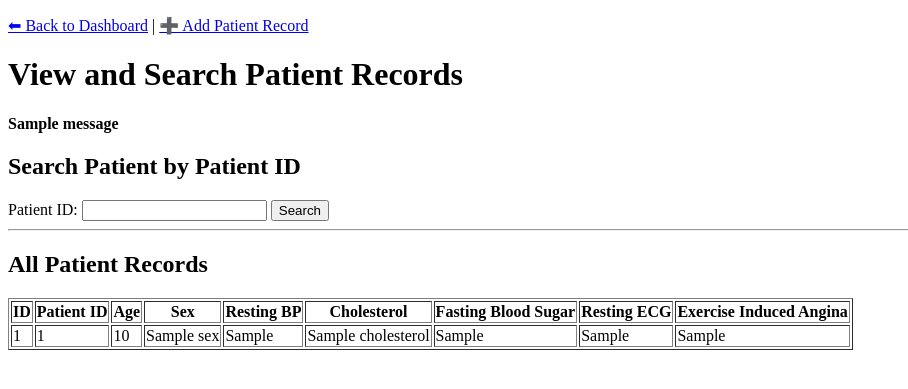
After one commit to Abhishek5256/Secure_healthcare_system, a Flask app: template templates/patient_view.html in a window 1280 px wide. The commit adds this page. Shown: the top 389 px of the page, without its empty margins (0-908 px from the left). Run offline with Flask 3, Linux system fonts and the light colour scheme; the template is opened without the code that fills it: most values are stand-ins (such as "Sample title", 1, 10 or a date in 2020); one stand-in notice (Sample message) is shown.

Commit message:
Added direct patient search page accessible after login

```diff
--- a/app.py
+++ b/app.py
@@ -1,35 +1,79 @@
 # app.py
 # Main Flask application file.
-# This file controls routing, login sessions, and patient record access.
+# This version shows all patient data on the view/search page by default,
+# and allows searching for a specific patient on the same page.
 
 from flask import Flask, render_template, request, redirect, url_for, flash, session
 from database import init_db
-from auth import register_user, login_user
-from patient import add_patient_record, get_patient_by_db_id, get_patient_by_patient_id
+from auth import register_user, login_user, get_user_role
+from patient import add_patient_record, get_patient_by_patient_id, get_all_patients
+from security import encrypt_value, decrypt_value, validate_patient_data
+from audit import log_event
 
 app = Flask(__name__)
 app.secret_key = "simple-secret-key"
 
 
+def require_login():
+    # Ensure the user is logged in.
+    return "username" in session
+
+
+def require_role(allowed_roles):
+    # Check whether the logged-in user has an allowed role.
+    username = session.get("username")
+    if not username:
+        return False
+    role = get_user_role(username)
+    return role in allowed_roles
+
+
+def decrypt_patient_record(patient):
+    # Convert sqlite row to dictionary and decrypt cholesterol field.
+    patient_dict = dict(patient)
+
+    try:
+        patient_dict["cholesterol"] = decrypt_value(patient_dict["cholesterol"])
+    except Exception:
+        # If value is not encrypted, show it as-is
+        patient_dict["cholesterol"] = patient_dict["cholesterol"]
+
+    return patient_dict
+
+
+def decrypt_patient_list(patients):
+    # Decrypt cholesterol for all patient records in a list.
+    decrypted_patients = []
+
+    for patient in patients:
+        decrypted_patients.append(decrypt_patient_record(patient))
+
+    return decrypted_patients
+
+
 @app.route("/")
 def home():
-    # Display the home page.
+    # Show landing page to unauthenticated users,
+    # and dashboard to logged-in users.
+    if require_login():
+        return redirect(url_for("dashboard"))
     return render_template("index.html")
 
 
 @app.route("/register", methods=["GET", "POST"])
 def register():
-    # Handle user registration.
+    # Register a new user.
     if request.method == "POST":
-        username = request.form["username"]
-        password = request.form["password"]
+        username = request.form["username"].strip()
+        password = request.form["password"].strip()
+        role = request.form["role"].strip()
 
-        if not username or not password:
-            flash("Username and password are required.")
+        if not username or not password or not role:
+            flash("All fields are required.")
             return redirect(url_for("register"))
 
         try:
-            register_user(username, password)
+            register_user(username, password, role)
             flash("Registration successful. Please log in.")
             return redirect(url_for("login"))
         except Exception:
@@ -41,48 +85,69 @@ def register():
 
 @app.route("/login", methods=["GET", "POST"])
 def login():
-    # Handle user login and create a session for the authenticated user.
+    # Log in the user and create a session.
     if request.method == "POST":
-        username = request.form["username"]
-        password = request.form["password"]
+        username = request.form["username"].strip()
+        password = request.form["password"].strip()
 
         if login_user(username, password):
             session["username"] = username
+            session["role"] = get_user_role(username)
+            log_event(username, "Logged in")
             flash("Login successful.")
-            return redirect(url_for("home"))
-        else:
-            flash("Invalid username or password.")
-            return redirect(url_for("login"))
+            return redirect(url_for("dashboard"))
+
+        flash("Invalid username or password.")
+        return redirect(url_for("login"))
 
     return render_template("login.html")
 
 
 @app.route("/logout")
 def logout():
-    # End the user session and log the user out.
-    session.pop("username", None)
+    # Clear the session and log out.
+    username = session.get("username", "Unknown")
+    log_event(username, "Logged out")
+    session.clear()
     flash("You have been logged out.")
-    return redirect(url_for("home"))
+    return redirect(url_for("login"))
+
+
+@app.route("/dashboard")
+def dashboard():
+    # Show dashboard after login.
+    if not require_login():
+        flash("Please log in first.")
+        return redirect(url_for("login"))
+
+    return render_template(
+        "dashboard.html",
+        username=session.get("username"),
+        role=session.get("role")
+    )
 
 
 @app.route("/add_patient", methods=["GET", "POST"])
 def add_patient():
-    # Only logged-in users can access this page.
-    if "username" not in session:
-        flash("Please log in to add patient records.")
+    # Only admin and clinician roles can add patient records.
+    if not require_login():
+        flash("Please log in first.")
         return redirect(url_for("login"))
 
+    if not require_role(["admin", "clinician"]):
+        flash("You do not have permission to add patient records.")
+        return redirect(url_for("dashboard"))
+
     if request.method == "POST":
-        patient_id = request.form["patient_id"]
-        age = request.form["age"]
-        sex = request.form["sex"]
-        resting_bp = request.form["resting_bp"]
-        cholesterol = request.form["cholesterol"]
-        fasting_blood_sugar = request.form["fasting_blood_sugar"]
-        resting_ecg = request.form["resting_ecg"]
-        exercise_induced_angina = request.form["exercise_induced_angina"]
+        patient_id = request.form["patient_id"].strip()
+        age = request.form["age"].strip()
+        sex = request.form["sex"].strip()
+        resting_bp = request.form["resting_bp"].strip()
+        cholesterol = request.form["cholesterol"].strip()
+        fasting_blood_sugar = request.form["fasting_blood_sugar"].strip()
+        resting_ecg = request.form["resting_ecg"].strip()
+        exercise_induced_angina = request.form["exercise_induced_angina"].strip()
 
-        # Basic validation to prevent incomplete records
         if not all([
             patient_id, age, sex, resting_bp, cholesterol,
             fasting_blood_sugar, resting_ecg, exercise_induced_angina
@@ -90,60 +155,105 @@ def add_patient():
             flash("All patient fields are required.")
             return redirect(url_for("add_patient"))
 
-        # Save the patient and get the internal database row id
-        new_record_id = add_patient_record(
-            patient_id, age, sex, resting_bp, cholesterol,
-            fasting_blood_sugar, resting_ecg, exercise_induced_angina
-        )
+        validation_errors = validate_patient_data(age, resting_bp, cholesterol)
+        if validation_errors:
+            for error in validation_errors:
+                flash(error)
+            return redirect(url_for("add_patient"))
 
-        flash("Patient added successfully.")
-        return redirect(url_for("patient_result", record_id=new_record_id))
+        try:
+            encrypted_cholesterol = encrypt_value(cholesterol)
+
+            add_patient_record(
+                patient_id=patient_id,
+                age=age,
+                sex=sex,
+                resting_bp=resting_bp,
+                cholesterol=encrypted_cholesterol,
+                fasting_blood_sugar=fasting_blood_sugar,
+                resting_ecg=resting_ecg,
+                exercise_induced_angina=exercise_induced_angina
+            )
+
+            log_event(session["username"], f"Added patient record {patient_id}")
+            flash("Patient added successfully.")
+
+            # After adding, go to the main view/search page that shows all data
+            return redirect(url_for("patient_view_page"))
+
+        except Exception as e:
+            flash(f"Patient ID already exists or record could not be saved. {e}")
+            return redirect(url_for("add_patient"))
 
     return render_template("add_patient.html")
 
 
-@app.route("/patient/<int:record_id>")
-def patient_result(record_id):
-    # Show only the newly added or selected patient record.
-    if "username" not in session:
-        flash("Please log in to view patient records.")
+@app.route("/patient_view")
+def patient_view_page():
+    # Show all patient records by default on the same page as search.
+    if not require_login():
+        flash("Please log in first.")
         return redirect(url_for("login"))
 
-    patient = get_patient_by_db_id(record_id)
+    if not require_role(["admin", "clinician"]):
+        flash("You do not have permission to view patient records.")
+        return redirect(url_for("dashboard"))
+
+    patients = get_all_patients()
+    decrypted_patients = decrypt_patient_list(patients)
+
+    log_event(session["username"], "Viewed all patient records")
+    return render_template(
+        "patient_view.html",
+        patients=decrypted_patients,
+        searched_patient=None
+    )
+
+
+@app.route("/patient_search", methods=["POST"])
+def patient_search():
+    # Search patient by Patient ID on the same page that already shows data.
+    if not require_login():
+        flash("Please log in first.")
+        return redirect(url_for("login"))
+
+    if not require_role(["admin", "clinician"]):
+        flash("You do not have permission to search patient records.")
+        return redirect(url_for("dashboard"))
+
+    patient_id = request.form["patient_id"].strip()
+
+    all_patients = decrypt_patient_list(get_all_patients())
+
+    if not patient_id:
+        flash("Please enter a Patient ID.")
+        return render_template(
+            "patient_view.html",
+            patients=all_patients,
+            searched_patient=None
+        )
+
+    patient = get_patient_by_patient_id(patient_id)
 
     if not patient:
-        flash("Patient record not found.")
-        return redirect(url_for("home"))
+        flash("No patient found with that Patient ID.")
+        log_event(session["username"], f"Search failed for patient record {patient_id}")
+        return render_template(
+            "patient_view.html",
+            patients=all_patients,
+            searched_patient=None
+        )
 
-    return render_template("patient_result.html", patient=patient)
+    searched_patient = decrypt_patient_record(patient)
 
-
-@app.route("/search_patient", methods=["GET", "POST"])
-def search_patient():
-    # Search patient record using Patient ID.
-    if "username" not in session:
-        flash("Please log in to search patient records.")
-        return redirect(url_for("login"))
-
-    if request.method == "POST":
-        patient_id = request.form["patient_id"]
-
-        if not patient_id:
-            flash("Please enter a Patient ID.")
-            return redirect(url_for("search_patient"))
-
-        patient = get_patient_by_patient_id(patient_id)
-
-        if patient:
-            return render_template("patient_result.html", patient=patient)
-        else:
-            flash("No patient found with that Patient ID.")
-            return redirect(url_for("search_patient"))
-
-    return render_template("search_patient.html")
+    log_event(session["username"], f"Searched patient record {patient_id}")
+    return render_template(
+        "patient_view.html",
+        patients=all_patients,
+        searched_patient=searched_patient
+    )
 
 
 if __name__ == "__main__":
-    # Initialise the database and run the application.
     init_db()
     app.run(debug=True)
--- a/requirements.txt
+++ b/requirements.txt
@@ -1 +1,2 @@
 flask
+cryptography
--- a/templates/login.html
+++ b/templates/login.html
@@ -25,6 +25,5 @@
     </form>
 
     <p><a href="/register">Go to Register</a></p>
-    <p><a href="/">Back to Home</a></p>
 </body>
 </html>
--- /dev/null
+++ b/templates/patient_view.html
@@ -0,0 +1,90 @@
+<!DOCTYPE html>
+<html>
+<head>
+    <title>Patient Records</title>
+</head>
+<body>
+
+    <!-- Top Navigation -->
+    <p>
+        <a href="/dashboard">⬅ Back to Dashboard</a> |
+        <a href="/add_patient">➕ Add Patient Record</a>
+    </p>
+
+    <h1>View and Search Patient Records</h1>
+
+    {% with messages = get_flashed_messages() %}
+      {% if messages %}
+        {% for message in messages %}
+          <p><strong>{{ message }}</strong></p>
+        {% endfor %}
+      {% endif %}
+    {% endwith %}
+
+    <h2>Search Patient by Patient ID</h2>
+
+    <form method="POST" action="/patient_search">
+        <label>Patient ID:</label>
+        <input type="number" name="patient_id">
+        <button type="submit">Search</button>
+    </form>
+
+    <hr>
+
+    {% if searched_patient %}
+        <h2>Searched Patient Result</h2>
+
+        <table border="1">
+            <tr><th>ID</th><td>{{ searched_patient.id }}</td></tr>
+            <tr><th>Patient ID</th><td>{{ searched_patient.patient_id }}</td></tr>
+            <tr><th>Age</th><td>{{ searched_patient.age }}</td></tr>
+            <tr><th>Sex</th><td>{{ searched_patient.sex }}</td></tr>
+            <tr><th>Resting BP</th><td>{{ searched_patient.resting_bp }}</td></tr>
+            <tr><th>Cholesterol</th><td>{{ searched_patient.cholesterol }}</td></tr>
+            <tr><th>Fasting Blood Sugar</th><td>{{ searched_patient.fasting_blood_sugar }}</td></tr>
+            <tr><th>Resting ECG</th><td>{{ searched_patient.resting_ecg }}</td></tr>
+            <tr><th>Exercise Induced Angina</th><td>{{ searched_patient.exercise_induced_angina }}</td></tr>
+        </table>
+
+        <hr>
+    {% endif %}
+
+    <h2>All Patient Records</h2>
+
+    {% if patients and patients|length > 0 %}
+        <table border="1">
+
+            <tr>
+                <th>ID</th>
+                <th>Patient ID</th>
+                <th>Age</th>
+                <th>Sex</th>
+                <th>Resting BP</th>
+                <th>Cholesterol</th>
+                <th>Fasting Blood Sugar</th>
+                <th>Resting ECG</th>
+                <th>Exercise Induced Angina</th>
+            </tr>
+
+            {% for patient in patients %}
+            <tr>
+                <td>{{ patient.id }}</td>
+                <td>{{ patient.patient_id }}</td>
+                <td>{{ patient.age }}</td>
+                <td>{{ patient.sex }}</td>
+                <td>{{ patient.resting_bp }}</td>
+                <td>{{ patient.cholesterol }}</td>
+                <td>{{ patient.fasting_blood_sugar }}</td>
+                <td>{{ patient.resting_ecg }}</td>
+                <td>{{ patient.exercise_induced_angina }}</td>
+            </tr>
+            {% endfor %}
+
+        </table>
+
+    {% else %}
+        <p>No patient data available.</p>
+    {% endif %}
+
+</body>
+</html>
```
Also changed, not shown: audit.py (added, +13 -0 lines), auth.py (+21 -7 lines), database.py (+10 -9 lines), import_dataset.py (+27 -9 lines), patient.py (+25 -22 lines), security.py (added, +46 -0 lines), templates/add_patient.html (+9 -10 lines), templates/dashboard.html (added, +27 -0 lines), templates/index.html (+3 -10 lines), templates/patient_result.html (deleted, +0 -33 lines), templates/register.html (+7 -1 lines), templates/search_patient.html (deleted, +0 -26 lines), healthcare.db (deleted).
